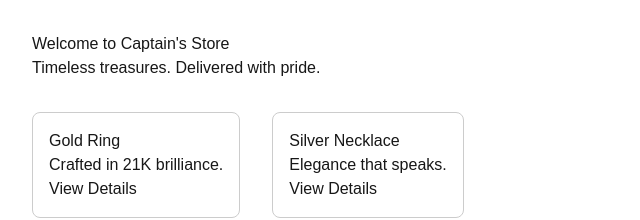
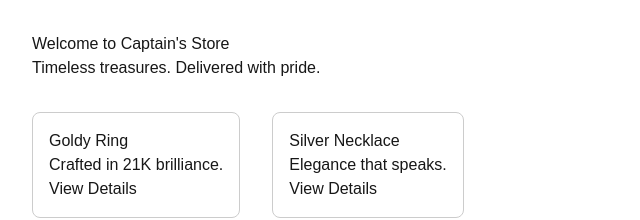
Before and after one commit to BLOUDANJEWELLERY/Nextjs, a Next.js app: page / in a window 1280 px wide. Shown: the top 220 px of the page, without its empty margins (0-640 px from the left). Built offline with nearby package versions, Linux system fonts and the light colour scheme.

Commit message:
Updated home page

```diff
--- a/app/page.tsx
+++ b/app/page.tsx
@@ -6,7 +6,7 @@ export default function Home() {
 
       <section style={{ display: 'flex', gap: '2rem', marginTop: '2rem' }}>
         <div style={{ border: '1px solid #ccc', padding: '1rem', borderRadius: '8px' }}>
-          <h2>Gold Ring</h2>
+          <h2>Goldy Ring</h2>
           <p>Crafted in 21K brilliance.</p>
           <button>View Details</button>
         </div>
```
